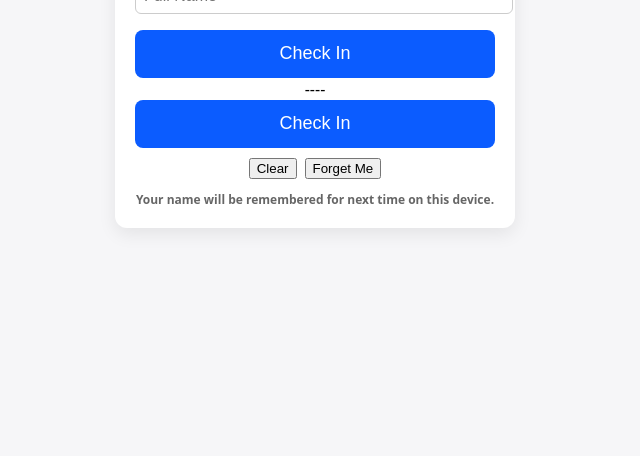
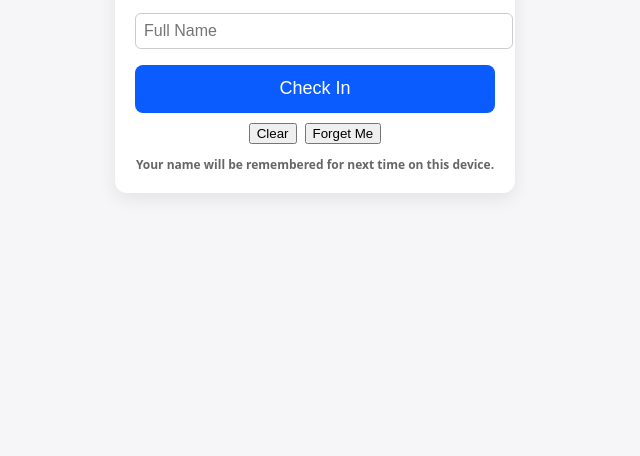
Before and after one commit to HappyLlama12/NameCheckIn, a plain HTML site: page index.html in a window 1280 px wide. Shown: the part 344-800 px from the top of the page, without its empty margins (325-965 px from the left). Drawn offline with Linux system fonts and the light colour scheme.

Commit message:
Update index.html

```diff
--- a/index.html
+++ b/index.html
@@ -50,13 +50,6 @@ https://docs.google.com/forms/d/e/FORM_ID/formResponse and the input name must b
     <p class="subtitle">Please enter your full name and press Check In.</p>
 
     <input type="text" id="fullName" placeholder="Full Name" />
-
-    <button id="submitBtn" class="action">Check In</button>
-
-
-    <div class="display" id="display">----</div>
-
-    <div class="keypad" id="keypad"></div>
 
     <button id="submitBtn" class="action">Check In</button>
 
```
